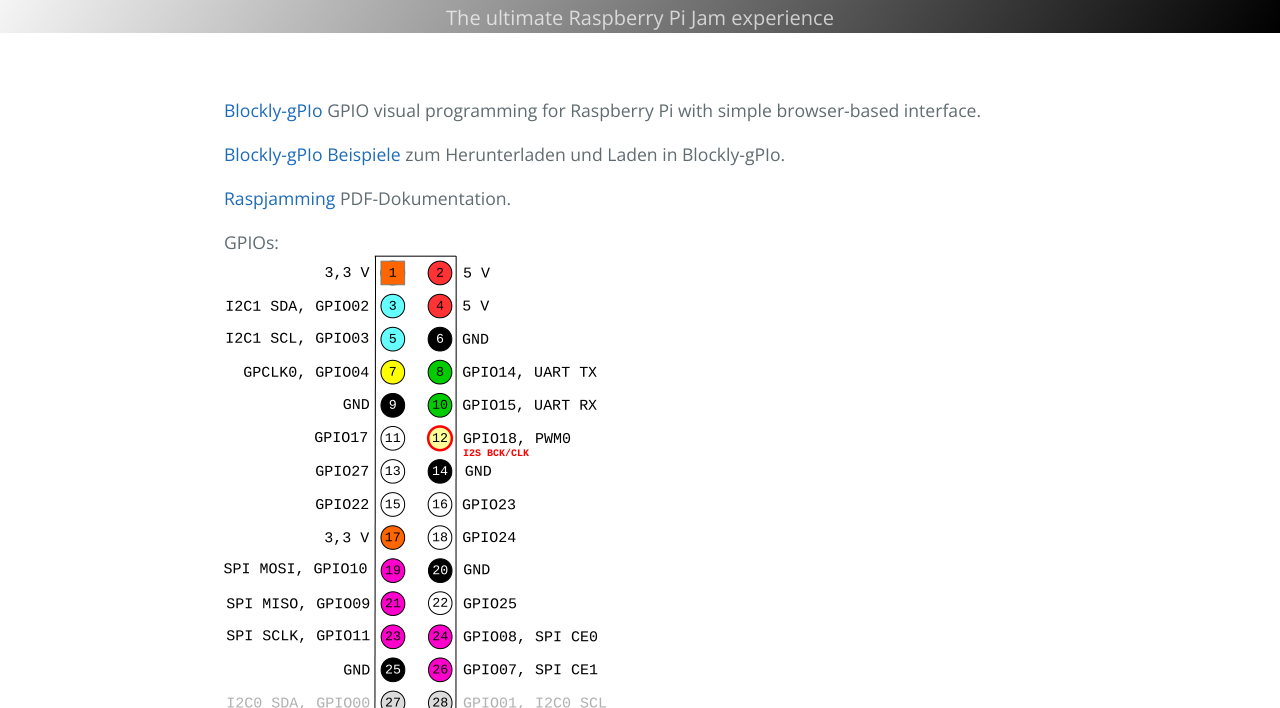
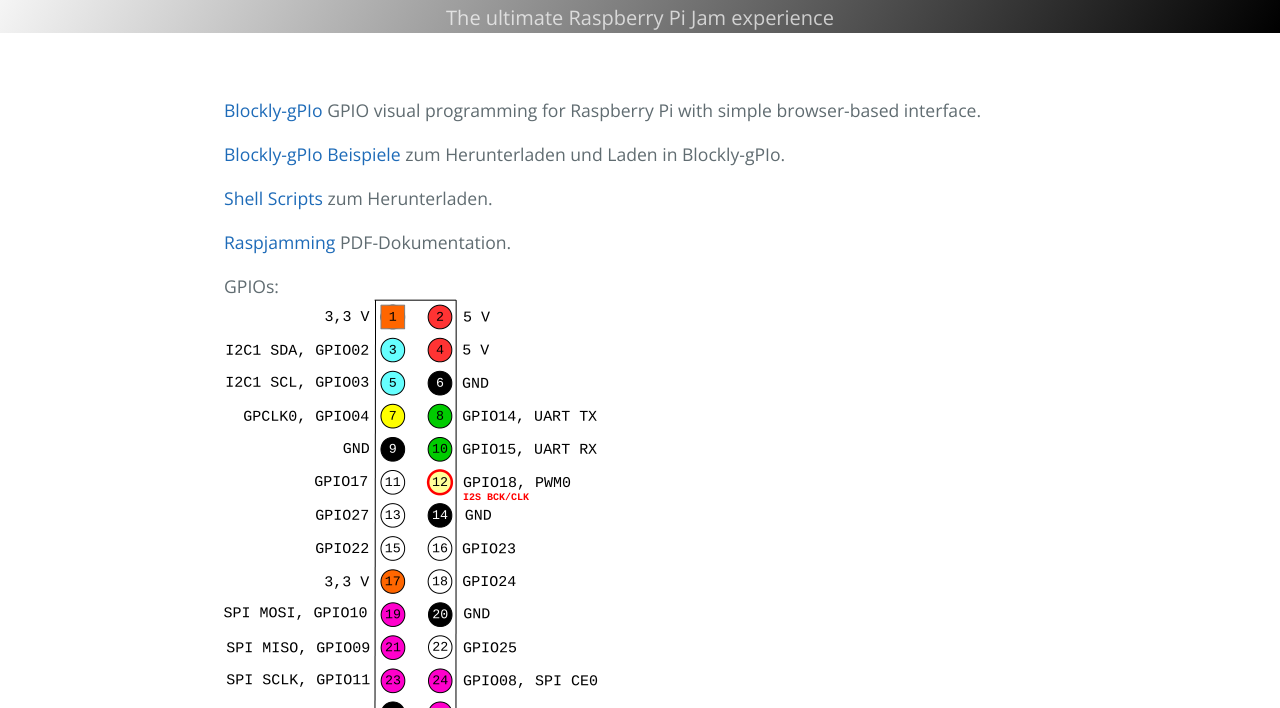
Before and after one commit to GrazerComputerClub/Raspjamming-OS, a plain HTML site: page www/index.html in a window 1280 px wide. Shown: the part 92-800 px from the top of the page. Drawn offline with nearby package versions, Linux system fonts and the light colour scheme.

Commit message:
scripts via web-server

```diff
--- a/www/index.html
+++ b/www/index.html
@@ -37,6 +37,10 @@
 
 <p>
  <a href="Blockly-gPIo-examples/">Blockly-gPIo Beispiele</a> zum Herunterladen und Laden in Blockly-gPIo.
+</p>
+
+<p>
+ <a href="scripts/">Shell Scripts</a> zum Herunterladen.
 </p>
 
 <p>
```
